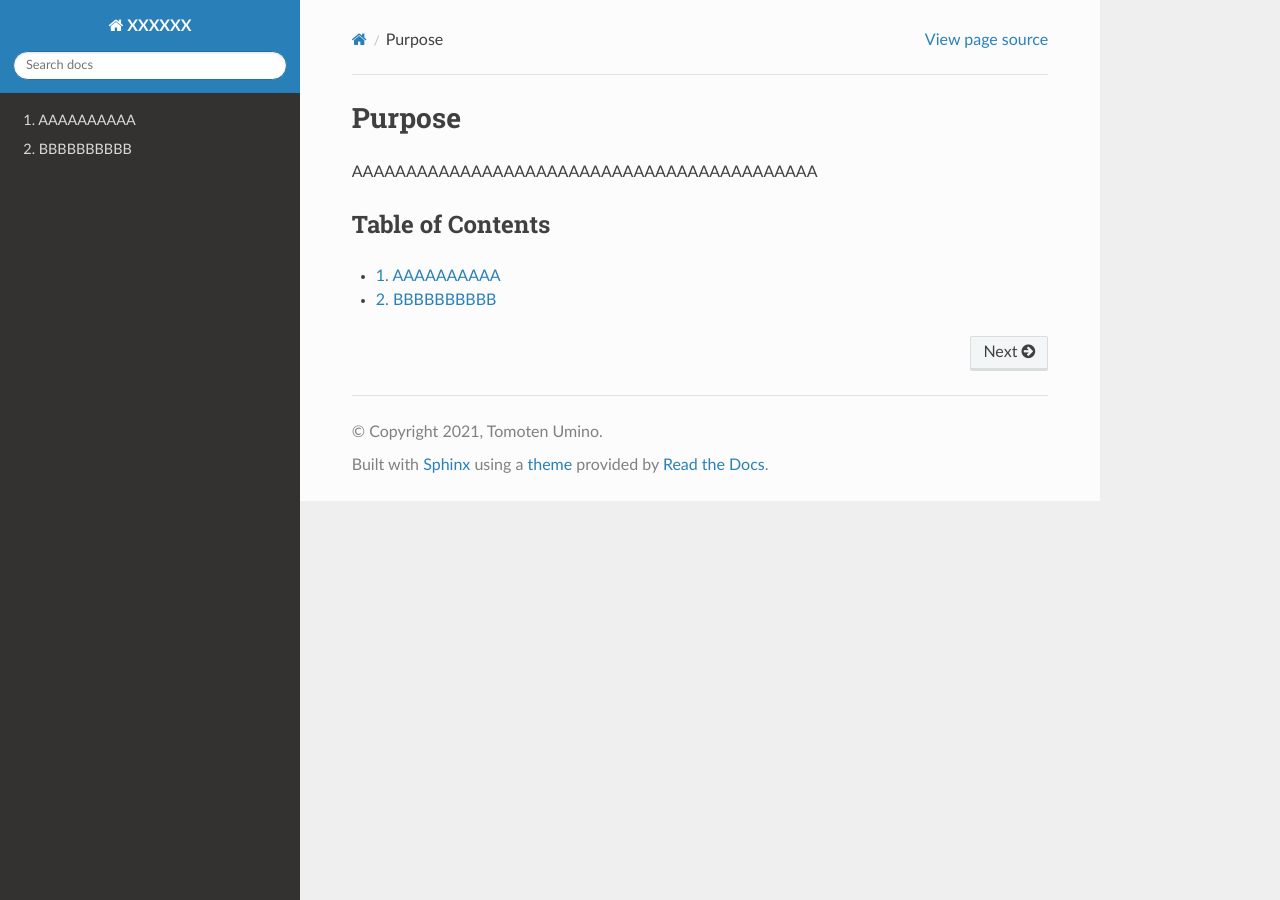
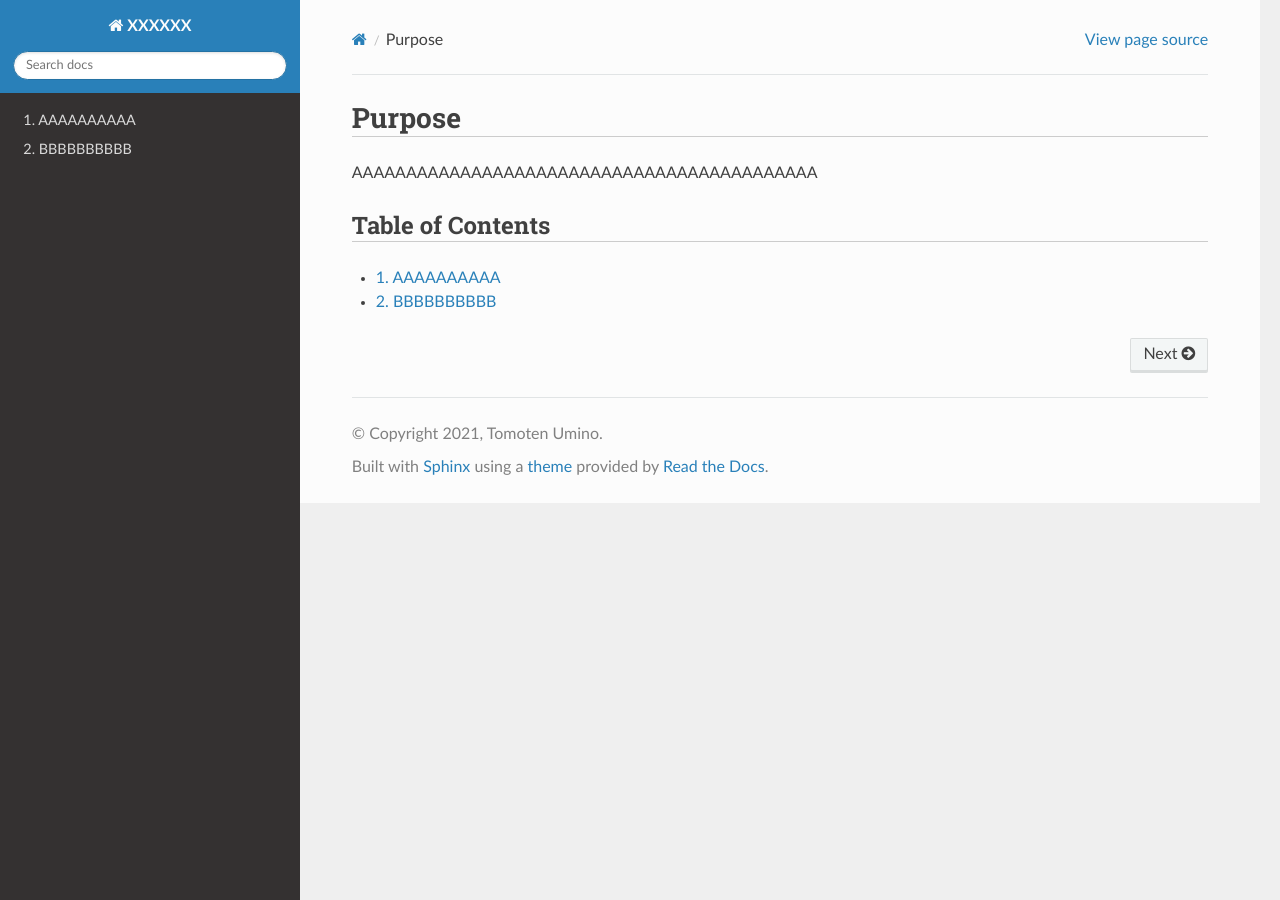
Before and after one commit to tomoten-umino/my-sphinx-template, a Sphinx documentation site: the page built from source/index.rst, in a window 1280 px wide. Built offline with Sphinx 7.4.7 and the Read the Docs theme 2.0.0, drawn with Linux system fonts in a browser that asks for light colours.

Commit message:
Add my-css

```diff
--- /dev/null
+++ b/source/_static/css/my_theme.css
@@ -0,0 +1,17 @@
+@import url("theme.css");
+
+.wy-nav-content {
+  max-width: 960px;
+}
+
+h1,h2,h3,h4,h5,h6 {
+  border-bottom: 1px solid #ccc;
+}
+
+.wy-table-responsive table td, .wy-table-responsive table th {
+  white-space: normal;
+}
+
+colgroup {
+  display: none;
+}
--- a/source/conf.py
+++ b/source/conf.py
@@ -64,3 +64,6 @@ html_theme_path = [sphinx_rtd_theme.get_html_theme_path()]
 # relative to this directory. They are copied after the builtin static files,
 # so a file named "default.css" will overwrite the builtin "default.css".
 html_static_path = ['_static']
+
+# -- User Added --------------------------------------------------------------
+html_style = "css/my_theme.css"
```
